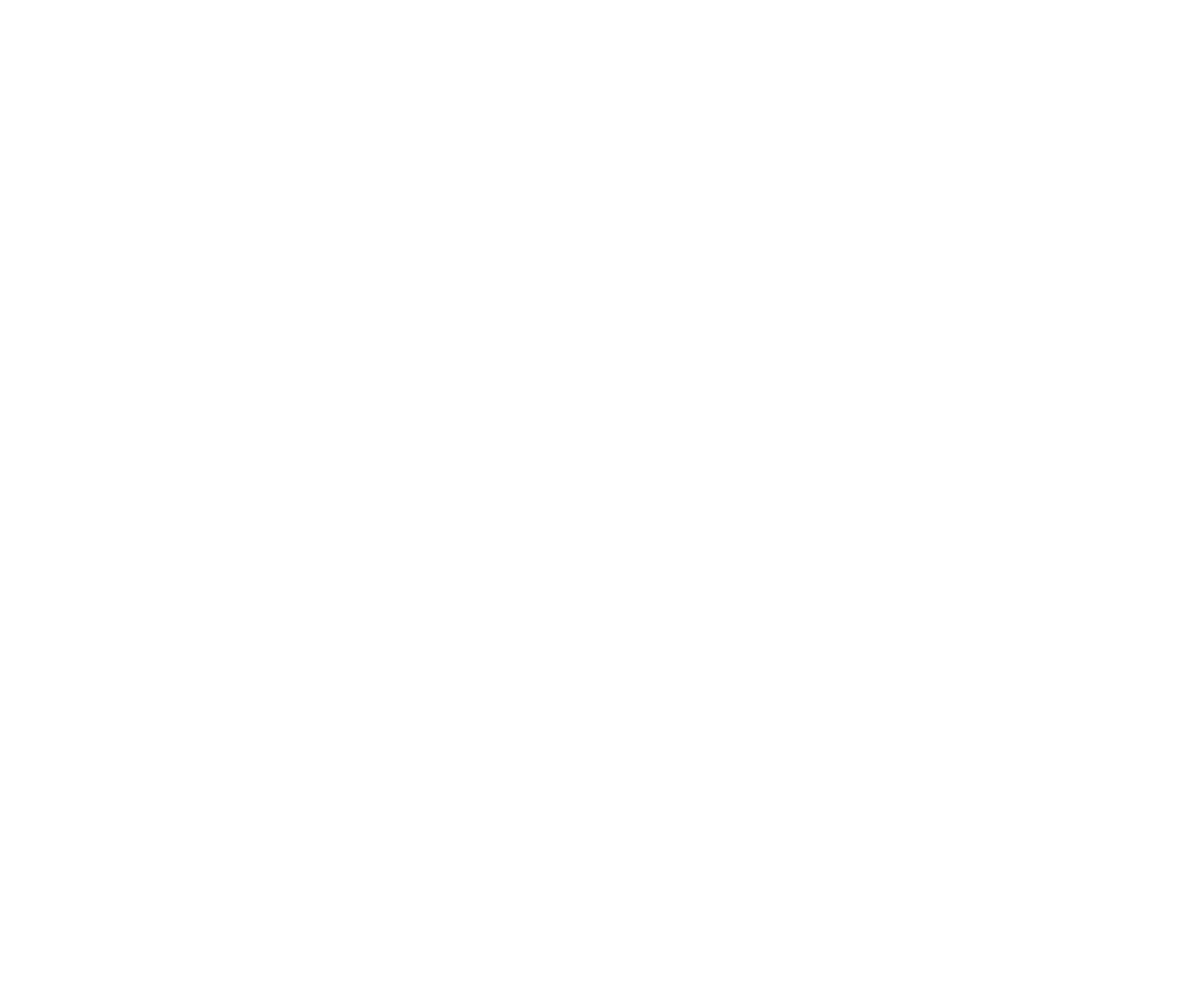
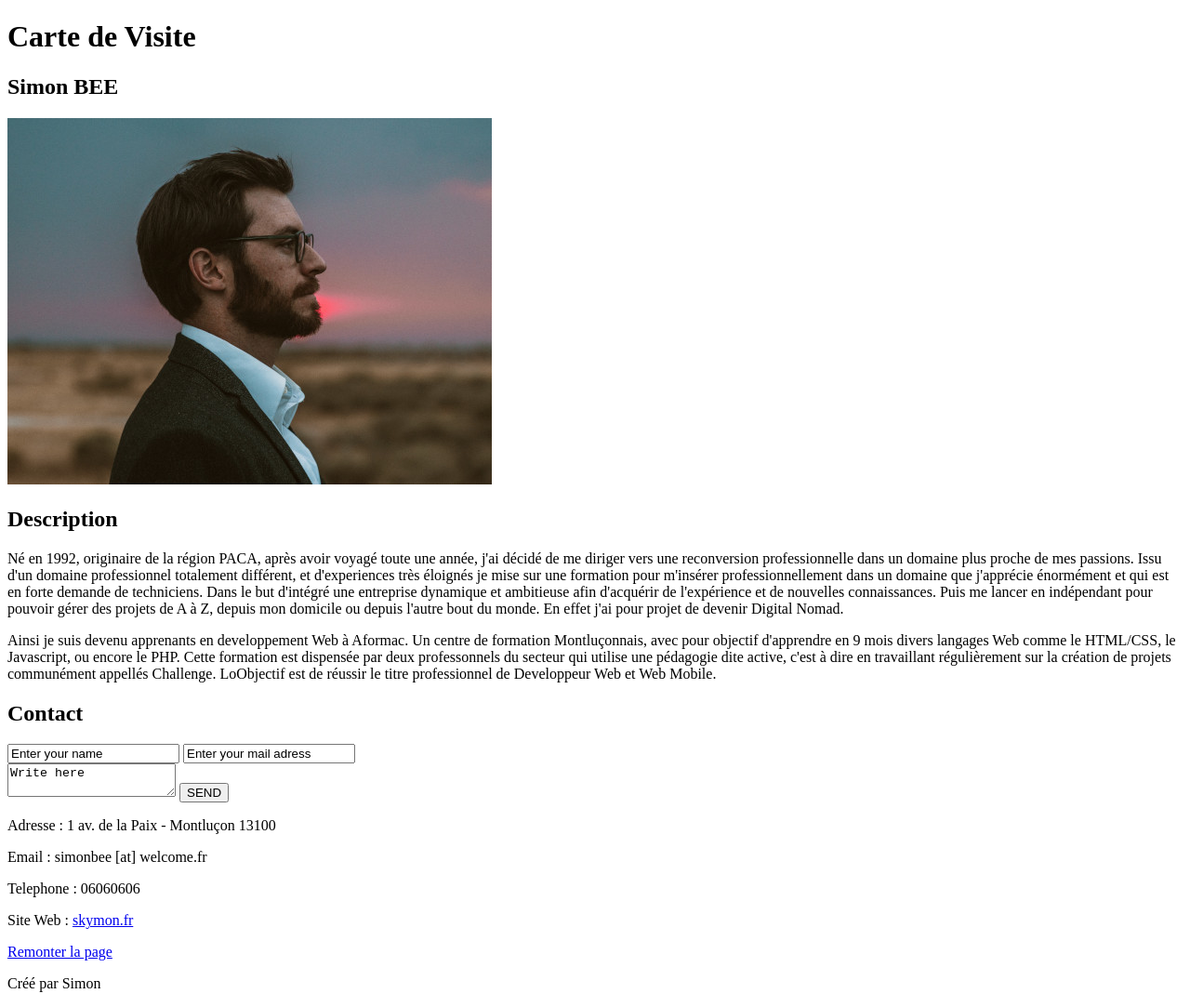
Before and after one commit to Simon-BEE/carte2visite, a plain HTML site: page index.html in a window 1280 px wide. Shown: the whole page at 93% size. Before the commit the page ends 800 px from the top, so only its background shows below. Drawn offline with Linux system fonts and the light colour scheme.

Commit message:
Structure en place

```diff
--- a/index.html
+++ b/index.html
@@ -1,9 +1,46 @@
 <!DOCTYPE html>
 <html>
 <head>
-    <title></title>
+    <title>Simon // Ma carte de visite</title>
+    <meta charset="utf-8">
+    <meta name="viewport" content="width=device-width, initial-scale=1">
 </head>
 <body>
 
+    <header>
+        <h1>Carte de Visite</h1>
+        <h2>Simon BEE</h2>
+        <img src="assets/img/profile.jpg">
+    </header>
+
+    <section id="description">
+        <h2>Description</h2>
+        <p>Né en 1992, originaire de la région PACA, après avoir voyagé toute une année, j'ai décidé de me diriger vers une reconversion professionnelle dans un domaine plus proche de mes passions. Issu d'un domaine professionnel totalement différent, et d'experiences très éloignés je mise sur une formation pour m'insérer professionnellement dans un domaine que j'apprécie énormément et qui est en forte demande de techniciens. Dans le but d'intégré une entreprise dynamique et ambitieuse afin d'acquérir de l'expérience et de nouvelles connaissances. Puis me lancer en indépendant pour pouvoir gérer des projets de A à Z, depuis mon domicile ou depuis l'autre bout du monde. En effet j'ai pour projet de devenir Digital Nomad.</p>
+        <p>Ainsi je suis devenu apprenants en developpement Web à Aformac. Un centre de formation Montluçonnais, avec pour objectif d'apprendre en 9 mois divers langages Web comme le HTML/CSS, le Javascript, ou encore le PHP. Cette formation est dispensée par deux professonnels du secteur qui utilise une pédagogie dite active, c'est à dire en travaillant régulièrement sur la création de projets communément appellés Challenge. LoObjectif est de réussir le titre professionnel de Developpeur Web et Web Mobile.</p>
+    </section>
+
+    <section id="contact">
+        <h2>Contact</h2>
+        <form>
+            <div>
+                <input type="text" id="name" name="name" value="Enter your name">
+                <input type="email" id="mail" name="mail" value="Enter your mail adress">
+            </div>
+            <textarea id="message" name="message">Write here</textarea>
+            <button>SEND</button>
+        </form>
+    </section>
+
+    <footer>
+        <div>
+            <p>Adresse : 1 av. de la Paix - Montluçon 13100</p>
+            <p>Email : simonbee [at] welcome.fr</p>
+            <p>Telephone : 06060606</p>
+            <p>Site Web : <a href="http://skymon.fr/">skymon.fr</a></p>
+        </div>
+        <p><a href="#">Remonter la page</a></p>
+        <p>Créé par Simon</p>
+    </footer>
+
 </body>
 </html>
```
Also changed, not shown: 1 other file.
